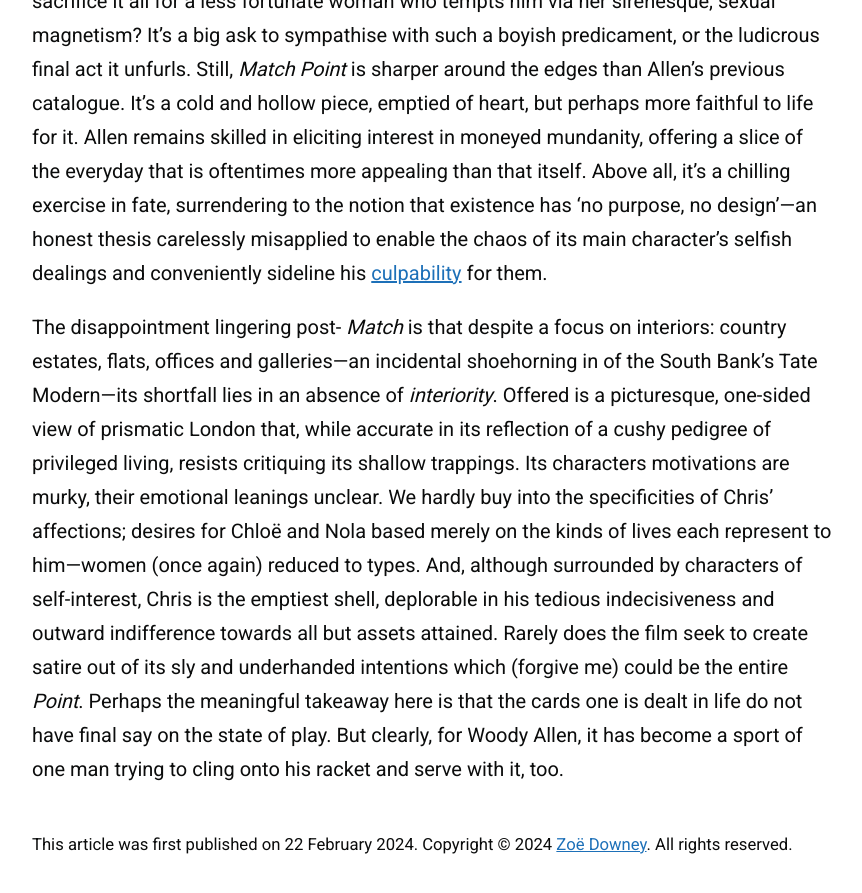
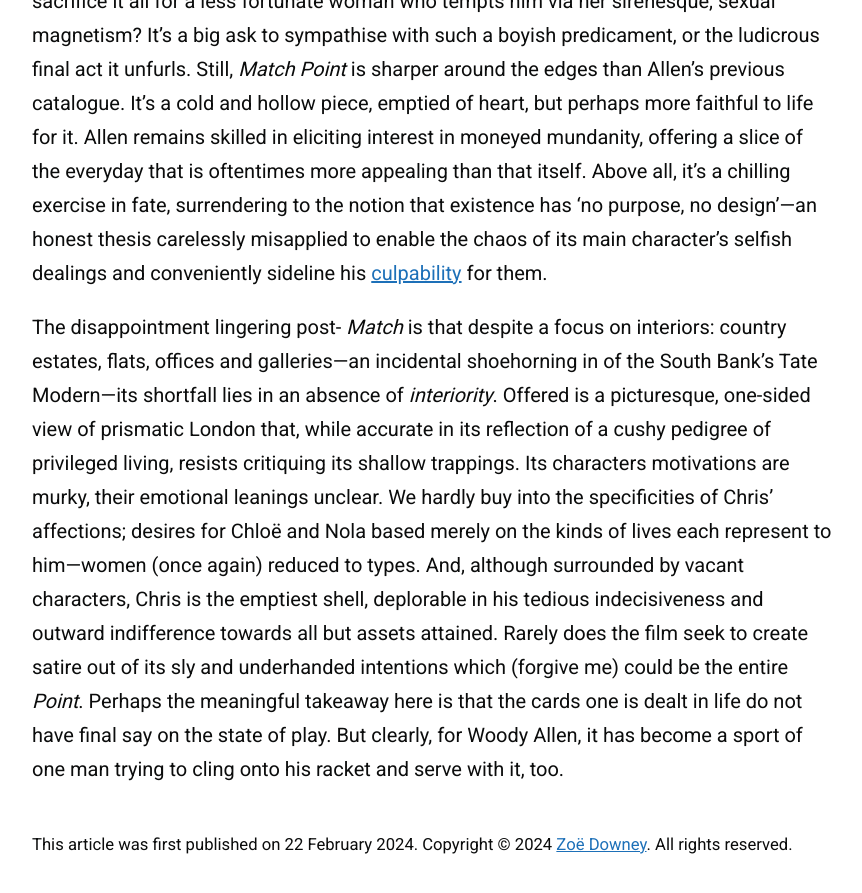
Before and after one commit to zoeurl/zoedowney.github.io, a Jekyll site: the page built from _posts/2024-2-22-match-point.md, in a window 1280 px wide and 900 px high, scrolled down 2968 px. Shown: the top 893 px of the window, without its empty margins (208-1070 px from the left). Built offline with Jekyll 4.4.1, drawn with Linux system fonts in a browser that asks for light colours.

Commit message:
Update 2024-2-22-match-point.md

```diff
--- a/_posts/2024-2-22-match-point.md
+++ b/_posts/2024-2-22-match-point.md
@@ -23,4 +23,4 @@
 
 It is on this essential, but tiresome, male conflict that _Match Point_ rests: does our protagonist choose wealth, standing and security tethered to a lukewarm coupling, or sacrifice it all for a less fortunate woman who tempts him via her sirenesque, sexual magnetism? It's a big ask to sympathise with such a boyish predicament, or the ludicrous final act it unfurls. Still, _Match Point_ is sharper around the edges than Allen’s previous catalogue. It’s a cold and hollow piece, emptied of heart, but perhaps more faithful to life for it. Allen remains skilled in eliciting interest in moneyed mundanity, offering a slice of the everyday that is oftentimes more appealing than that itself. Above all, it’s a chilling exercise in fate, surrendering to the notion that existence has ‘no purpose, no design’—an honest thesis carelessly misapplied to enable the chaos of its main character’s selfish dealings and conveniently sideline his [culpability](https://www.theguardian.com/film/2023/sep/08/woody-allen-venice-applause-metoo) for them.
 
-The disappointment lingering post- _Match_ is that despite a focus on interiors: country estates, flats, offices and galleries—an incidental shoehorning in of the South Bank’s Tate Modern—its shortfall lies in an absence of _interiority_. Offered is a picturesque, one-sided view of prismatic London that, while accurate in its reflection of a cushy pedigree of privileged living, resists critiquing its shallow trappings. Its characters motivations are murky, their emotional leanings unclear. We hardly buy into the specificities of Chris’ affections; desires for Chloë and Nola based merely on the kinds of lives each represent to him—women (once again) reduced to types. And, although surrounded by characters of self-interest, Chris is the emptiest shell, deplorable in his tedious indecisiveness and outward indifference towards all but assets attained. Rarely does the film seek to create satire out of its sly and underhanded intentions which (forgive me) could be the entire _Point_. Perhaps the meaningful takeaway here is that the cards one is dealt in life do not have final say on the state of play. But clearly, for Woody Allen, it has become a sport of one man trying to cling onto his racket and serve with it, too.
+The disappointment lingering post- _Match_ is that despite a focus on interiors: country estates, flats, offices and galleries—an incidental shoehorning in of the South Bank’s Tate Modern—its shortfall lies in an absence of _interiority_. Offered is a picturesque, one-sided view of prismatic London that, while accurate in its reflection of a cushy pedigree of privileged living, resists critiquing its shallow trappings. Its characters motivations are murky, their emotional leanings unclear. We hardly buy into the specificities of Chris’ affections; desires for Chloë and Nola based merely on the kinds of lives each represent to him—women (once again) reduced to types. And, although surrounded by vacant characters, Chris is the emptiest shell, deplorable in his tedious indecisiveness and outward indifference towards all but assets attained. Rarely does the film seek to create satire out of its sly and underhanded intentions which (forgive me) could be the entire _Point_. Perhaps the meaningful takeaway here is that the cards one is dealt in life do not have final say on the state of play. But clearly, for Woody Allen, it has become a sport of one man trying to cling onto his racket and serve with it, too.
```
